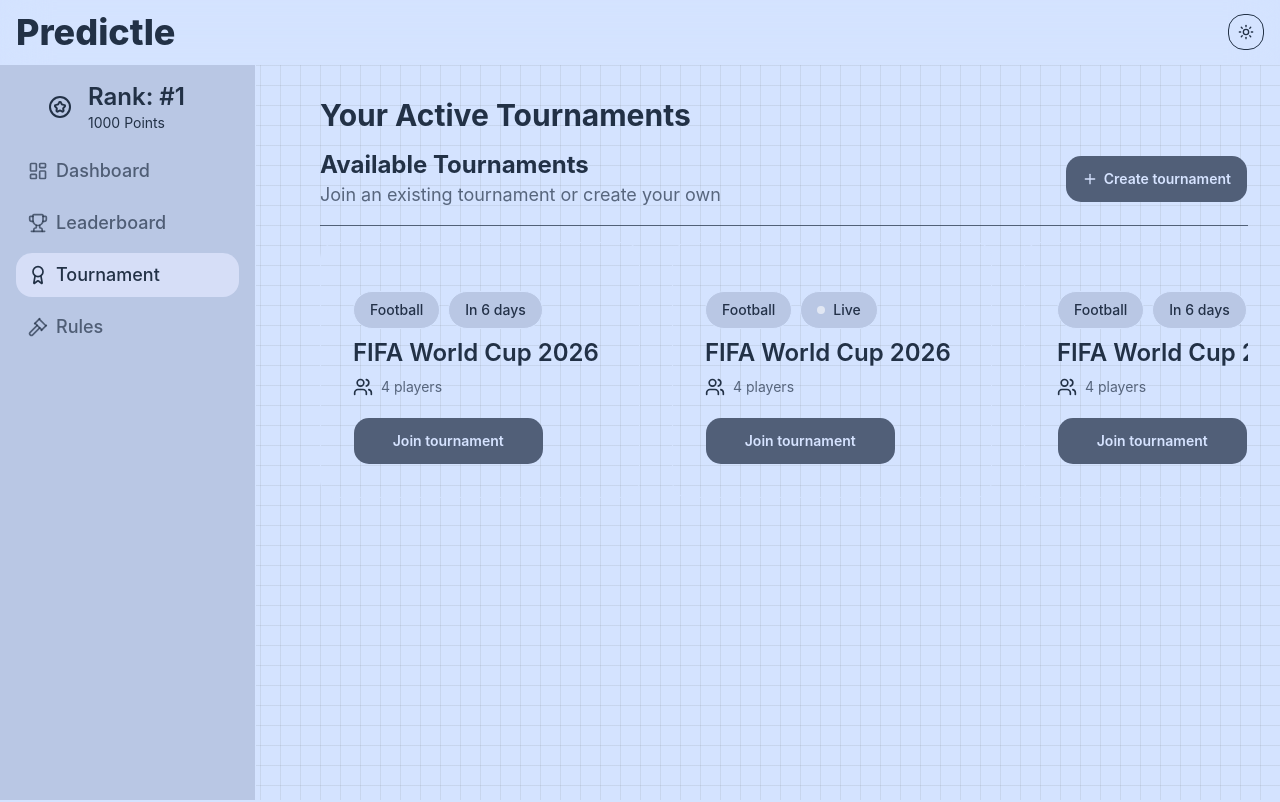
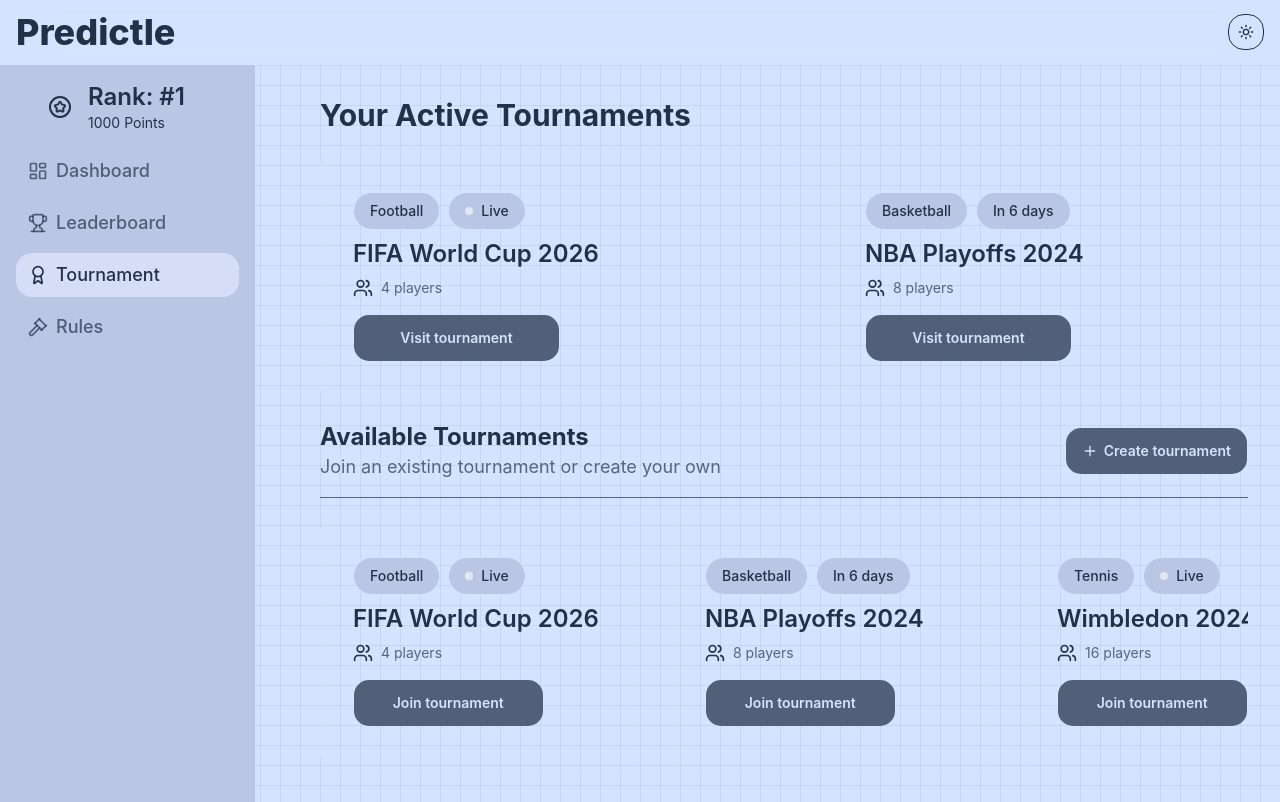
Before and after one commit to MatusTabi/predictle, a Next.js app: page /tournament in a window 1280 px wide. Built offline with nearby package versions, Linux system fonts and the light colour scheme; no server answers.

Commit message:
feat: implement tournament management components and enhance no active tournaments display

```diff
--- a/app/(content)/tournament/page.tsx
+++ b/app/(content)/tournament/page.tsx
@@ -1,14 +1,30 @@
+import { Tournament } from '@/backend/tournament/types';
 import NoActiveTournament from '@/components/tournament/no-active-tournament';
 
 const TournamentPage = async () => {
-    const hasActiveGroups = false;
+    const tournaments: Tournament[] = [
+        {
+            title: 'FIFA World Cup 2026',
+            category: 'Football',
+            isLive: true,
+            players: 4,
+        },
+        {
+            title: 'NBA Playoffs 2024',
+            category: 'Basketball',
+            isLive: false,
+            players: 8,
+        },
+        {
+            title: 'Wimbledon 2024',
+            category: 'Tennis',
+            isLive: true,
+            players: 16,
+        },
+    ];
 
-    return hasActiveGroups ? (
-        <div className="flex flex-col flex-1 gap-4">
-            <h1 className="text-3xl font-bold my-4">Your groups</h1>
-        </div>
-    ) : (
-        <NoActiveTournament isParticipant={true} />
+    return (
+        <NoActiveTournament isParticipant={true} tournaments={tournaments} />
     );
 
     // const matches = await getAllMatches();
--- a/components/tournament/active-tournament-component.tsx
+++ b/components/tournament/active-tournament-component.tsx
@@ -1,4 +1,15 @@
-const ActiveTournamentComponent = () => (
+import { Tournament } from '@/backend/tournament/types';
+import { Users } from 'lucide-react';
+import { Button } from '../ui/button';
+
+type ActiveTournamentComponentProps = {
+    tournaments: Tournament[];
+};
+
+const ActiveTournamentComponent = ({
+    tournaments,
+}: ActiveTournamentComponentProps) => (
+    <>
         <section className="flex flex-col items-center gap-4 w-full">
             <div className="flex justify-between w-full">
                 <h1 className="text-3xl font-bold text-on-surface">
@@ -6,6 +17,48 @@
                 </h1>
             </div>
         </section>
+        <section className="w-full overflow-x-auto max-w-full">
+            <div className="flex gap-8 w-max min-w-max">
+                {tournaments.map((tournament, index) => (
+                    <div
+                        key={index}
+                        className="border rounded-lg border-inverse-on-surface p-8 flex flex-col justify-center gap-2 w-120 h-64 shrink-0"
+                    >
+                        <div className="flex gap-2">
+                            <span className="self-start bg-primary-container text-on-primary-container px-4 py-2 rounded-full border border-inverse-on-surface text-sm font-medium">
+                                {tournament.category}
+                            </span>
+                            {tournament.isLive ? (
+                                <span className="self-start bg-primary-container text-on-primary-container px-4 py-2 rounded-full border border-inverse-on-surface text-sm font-medium flex gap-2 items-center">
+                                    <div className="w-2 h-2 rounded-full bg-white animate-pulse" />
+                                    Live
+                                </span>
+                            ) : (
+                                <span className="self-start bg-primary-container text-on-primary-container px-4 py-2 rounded-full border border-inverse-on-surface text-sm font-medium">
+                                    In 6 days
+                                </span>
+                            )}
+                        </div>
+                        <h1 className="text-2xl font-semibold">
+                            {tournament.title}
+                        </h1>
+                        <div className="flex gap-2 items-center">
+                            <Users className="w-5 h-5" />
+                            <span className="text-on-surface/70 text-sm">
+                                {tournament.players}{' '}
+                                {tournament.players === 1
+                                    ? 'player'
+                                    : 'players'}
+                            </span>
+                        </div>
+                        <Button className="mt-2 w-1/2 h-12 p-2 font-semibold text-on-primary">
+                            Visit tournament
+                        </Button>
+                    </div>
+                ))}
+            </div>
+        </section>
+    </>
 );
 
 export default ActiveTournamentComponent;
--- /dev/null
+++ b/components/tournament/create-tournament-card.tsx
@@ -0,0 +1,19 @@
+import { Plus, Users } from 'lucide-react';
+import { Button } from '../ui/button';
+
+const CreateTournamentCard = () => (
+    <div className="border rounded-lg border-inverse-on-surface p-8 flex flex-col justify-center gap-2 w-100 h-64 shrink-0">
+        <h1 className="text-2xl font-semibold">Create your own tournament</h1>
+        <div className="flex gap-2 items-center">
+            <span className="text-on-surface/70 text-sm">
+                No tournaments available. Create your own!
+            </span>
+        </div>
+        <Button className="h-12 px-4 font-semibold text-on-primary">
+            <Plus className="w-5 h-5" />
+            Create tournament
+        </Button>
+    </div>
+);
+
+export default CreateTournamentCard;
--- a/components/tournament/no-active-tournament.tsx
+++ b/components/tournament/no-active-tournament.tsx
@@ -3,15 +3,21 @@
 import TournamentCard from './tournament-card';
 import NoTournamentComponent from './no-tournament-component';
 import ActiveTournamentComponent from './active-tournament-component';
+import { Tournament } from '@/backend/tournament/types';
+import CreateTournamentCard from './create-tournament-card';
 
 type NoActiveTournamentsProps = {
+    tournaments: Tournament[];
     isParticipant?: boolean;
 };
 
-const NoActiveTournaments = ({ isParticipant }: NoActiveTournamentsProps) => (
+const NoActiveTournaments = ({
+    tournaments,
+    isParticipant,
+}: NoActiveTournamentsProps) => (
     <div className="flex flex-col flex-1 min-w-0 gap-4 p-8">
         {isParticipant ? (
-            <ActiveTournamentComponent />
+            <ActiveTournamentComponent tournaments={tournaments} />
         ) : (
             <NoTournamentComponent />
         )}
@@ -33,11 +39,13 @@
         </section>
         <section className="w-full overflow-x-auto max-w-full">
             <div className="flex gap-8 w-max min-w-max">
-                <TournamentCard isLive={false} />
-                <TournamentCard isLive={true} />
-                <TournamentCard isLive={false} />
-                <TournamentCard isLive={true} />
-                <TournamentCard isLive={true} />
+                {tournaments.length === 0 ? (
+                    <CreateTournamentCard />
+                ) : (
+                    tournaments.map((tournament, index) => (
+                        <TournamentCard key={index} tournament={tournament} />
+                    ))
+                )}
             </div>
         </section>
     </div>
--- a/components/tournament/tournament-card.tsx
+++ b/components/tournament/tournament-card.tsx
@@ -1,18 +1,19 @@
 import { Users } from 'lucide-react';
 import { Button } from '../ui/button';
+import { Tournament } from '@/backend/tournament/types';
 
 type TournamentCardProps = {
-    isLive?: boolean;
+    tournament: Tournament;
 };
 
-const TournamentCard = ({ isLive }: TournamentCardProps) => {
+const TournamentCard = ({ tournament }: TournamentCardProps) => {
     return (
-        <div className="border rounded-lg border-inverse-on-surface p-8 flex flex-col justify-baseline gap-2 w-80 h-64 pt-12 shrink-0">
+        <div className="border rounded-lg border-inverse-on-surface p-8 flex flex-col justify-center gap-2 w-80 h-64 shrink-0">
             <div className="flex gap-2">
                 <span className="self-start bg-primary-container text-on-primary-container px-4 py-2 rounded-full border border-inverse-on-surface text-sm font-medium">
-                    Football
+                    {tournament.category}
                 </span>
-                {isLive ? (
+                {tournament.isLive ? (
                     <span className="self-start bg-primary-container text-on-primary-container px-4 py-2 rounded-full border border-inverse-on-surface text-sm font-medium flex gap-2 items-center">
                         <div className="w-2 h-2 rounded-full bg-white animate-pulse" />
                         Live
@@ -23,12 +24,15 @@
                     </span>
                 )}
             </div>
-            <h1 className="text-2xl font-semibold">FIFA World Cup 2026</h1>
+            <h1 className="text-2xl font-semibold">{tournament.title}</h1>
             <div className="flex gap-2 items-center">
                 <Users className="w-5 h-5" />
-                <span className="text-on-surface/70 text-sm">4 players</span>
+                <span className="text-on-surface/70 text-sm">
+                    {tournament.players}{' '}
+                    {tournament.players === 1 ? 'player' : 'players'}
+                </span>
             </div>
-            <Button className="mt-auto w-3/4 h-12 p-2 font-semibold text-on-primary">
+            <Button className="mt-2 w-3/4 h-12 p-2 font-semibold text-on-primary">
                 Join tournament
             </Button>
         </div>
```
Also changed, not shown: 1 other file (tests, documents, lock files or other folders). Lines whose indentation alone changed are shown as unchanged.
